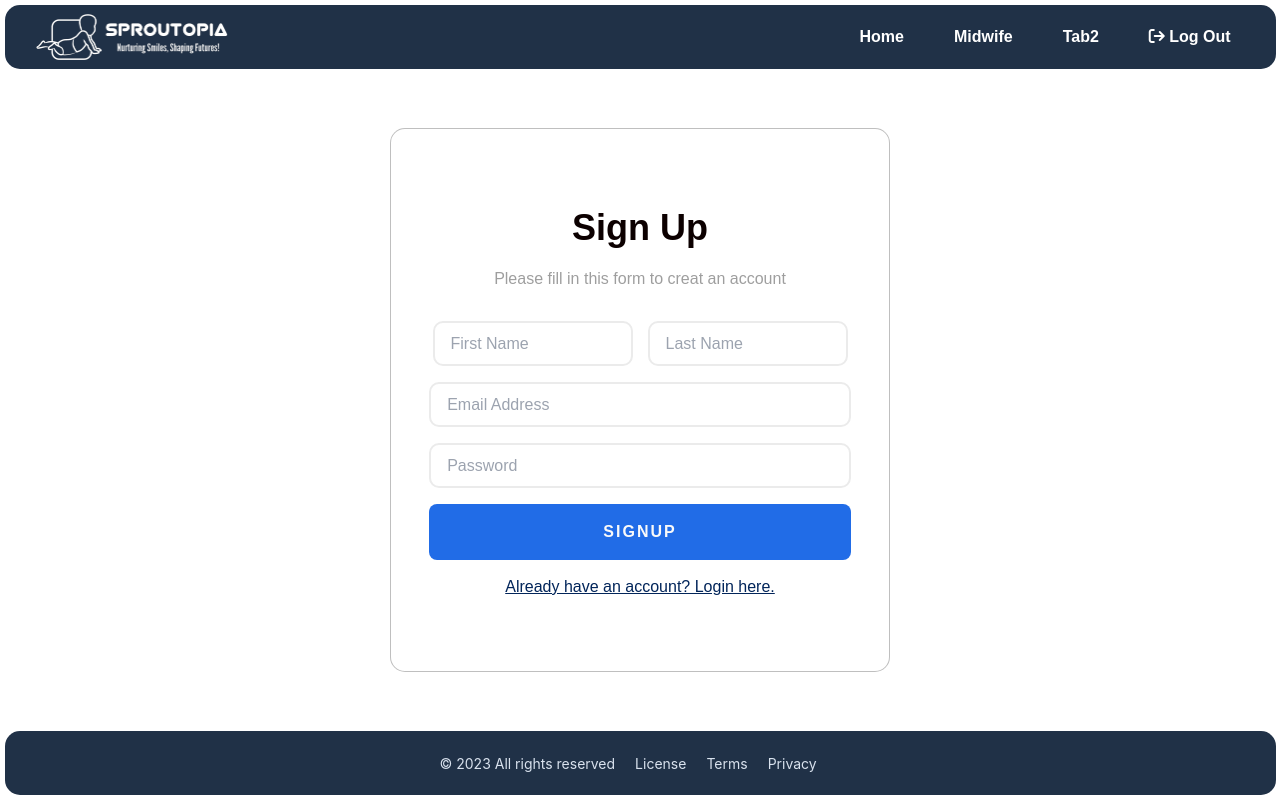
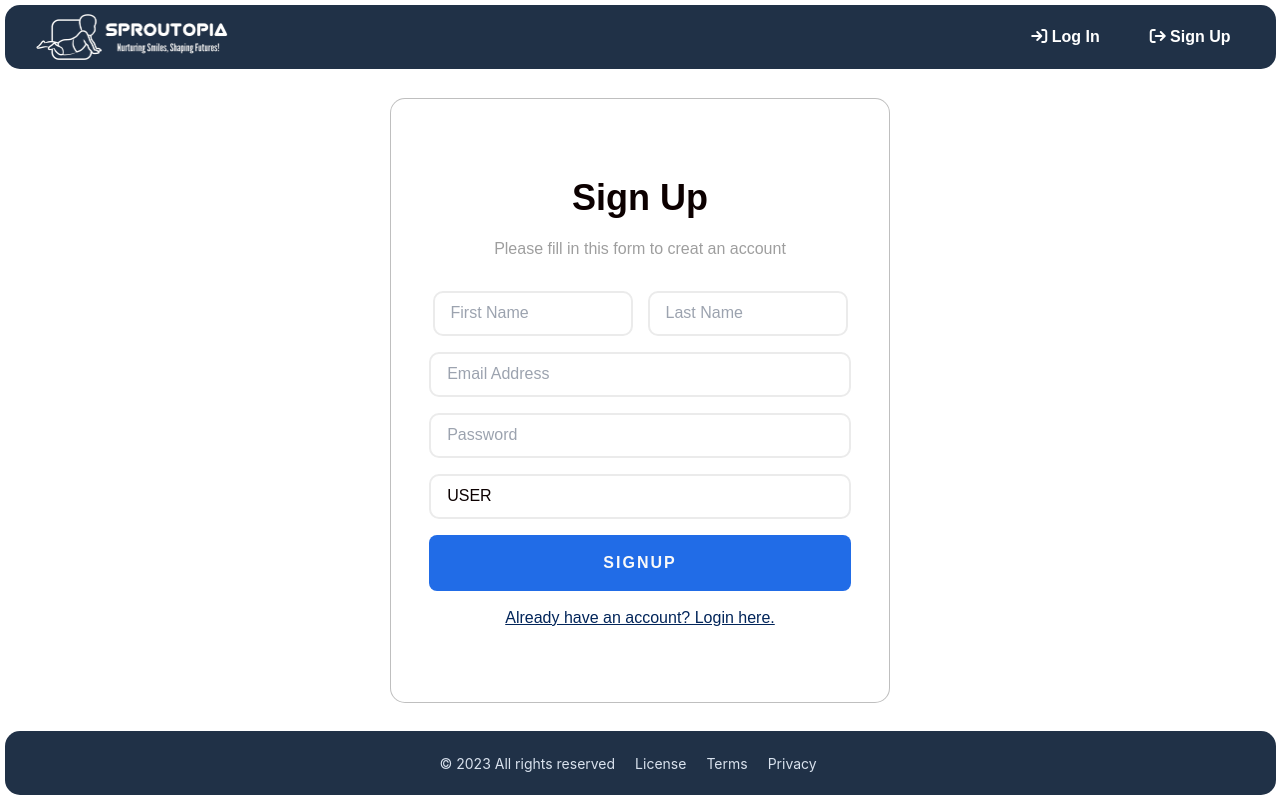
Before and after one commit to cepdnaclk/e19-co225-Baby-Developing-Tracking-System-Web-Application, a React (Vite) app in the folder Front-End/: page /register in a window 1280 px wide. Built offline with nearby package versions, Linux system fonts and the light colour scheme.

Commit message:
Tested Login and Registration with Backend

```diff
--- a/Front-End/src/App.jsx
+++ b/Front-End/src/App.jsx
@@ -11,7 +11,7 @@ import { Home } from "./Home";
 
 function App() {
   const navigate = useNavigate();
-  const [currentUser, setCurrentUser] = useState(parent);
+  const [currentUser, setCurrentUser] = useState(undefined);
   const [currentForm, setCurrentForm] = useState("login");
   const toggleForm = (formName) => {
     setCurrentForm(formName);
@@ -20,7 +20,8 @@ function App() {
   useEffect(() => {
     const user = AuthService.getCurrentUser();
     if (user) {
-      setCurrentUser(user);
+      setCurrentUser(user.role);
+      console.log(currentUser);
     }
   }, []);
 
--- a/Front-End/src/Login.jsx
+++ b/Front-End/src/Login.jsx
@@ -39,8 +39,8 @@ export const Login = (props) => {
       await AuthService.login(email, password).then(
         (response) => {
           console.log("Logged In", response);
-          navigate("/home");
-          window.location.reload();
+          //navigate("/home");
+          //window.location.reload();
         },
         (error) => {
           console.log(error);
--- a/Front-End/src/Nav.jsx
+++ b/Front-End/src/Nav.jsx
@@ -6,7 +6,7 @@ import AuthService from "./services/auth.service";
 export const Nav = () => {
   const navigate = useNavigate();
   const location = useLocation();
-  const [currentUser, setCurrentUser] = useState(parent);
+  const [currentUser, setCurrentUser] = useState(undefined);
   const [showLogoutConfirmation, setShowLogoutConfirmation] = useState(false);
   const logoutConfirmationRef = useRef(null);
 
@@ -20,7 +20,7 @@ export const Nav = () => {
 
     const user = AuthService.getCurrentUser();
     if (user) {
-      setCurrentUser(user);
+      setCurrentUser(user.role);
     }
 
     menuItems.forEach((item) => {
--- a/Front-End/src/Register.jsx
+++ b/Front-End/src/Register.jsx
@@ -11,6 +11,7 @@ export const Register = (props) => {
   const [name, setName] = useState("");
   const [firstname, setFirstName] = useState("");
   const [lastname, setLastName] = useState("");
+  const [role,setRole] = useState("USER");
 
   const navigate = useNavigate();
 
@@ -37,7 +38,7 @@ export const Register = (props) => {
   const handleSubmit = async (e) => {
     e.preventDefault();
     try {
-      await AuthService.signup(firstname, lastname, email, password).then(
+      await AuthService.signup(firstname, lastname, email, password,role).then(
         (response) => {
           console.log("Account Created", response);
           navigate("/authenticate");
@@ -103,6 +104,14 @@ export const Register = (props) => {
             id="password"
             name="password"
           />
+          <input
+            value={role}
+            onChange={(input) => setRole(input.target.value)}
+            type="name"
+            placeholder="role"
+            id="role"
+            name="role"
+          />
           <button type="submit">
             <b>SIGNUP</b>
           </button>
--- a/Front-End/src/services/auth.service.jsx
+++ b/Front-End/src/services/auth.service.jsx
@@ -1,19 +1,20 @@
 import axios from "axios";
 
-const API_URL = "http://10.30.118.183:8080/api/v1/auth";
+const API_URL = "http://localhost:8080/api/v1/auth";
 
 // Registers a user by making a POST request to the API
-const signup = (firstname, lastname, email, password) => {
+const signup = (firstname, lastname, email, password,role) => {
   return axios
     .post(API_URL + "/register", {
       firstname,
       lastname,
       email,
       password,
+      role
     })
     .then((response) => {
       console.log(response);
-      if (response.data.token) {
+      if (response.data.access_token) {
         // Stores the user object in local storage if a token is present in the response
         localStorage.setItem("user", JSON.stringify(response.data));
       }
@@ -22,15 +23,15 @@ const signup = (firstname, lastname, email, password) => {
 };
 
 // Authenticates a user by making a POST request to the API
-const login = (name, password) => {
+const login = (email, password) => {
   return axios
     .post(API_URL + "/authenticate", {
-      name,
+      email,
       password,
     })
     .then((response) => {
       console.log(response);
-      if (response.data.token) {
+      if (response.data.access_token) {
         // Stores the user object in local storage if a token is present in the response
         localStorage.setItem("user", JSON.stringify(response.data));
       }
```
